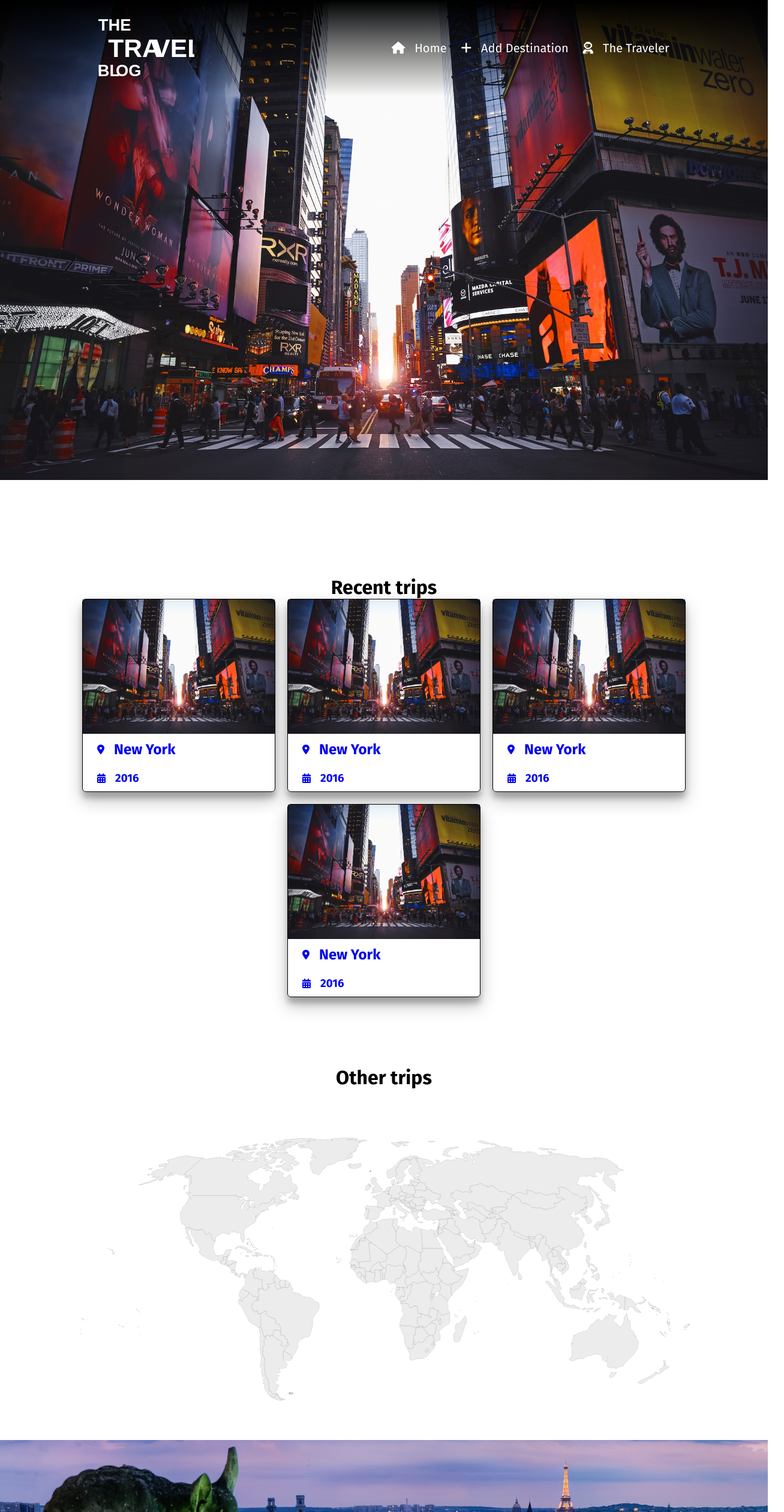
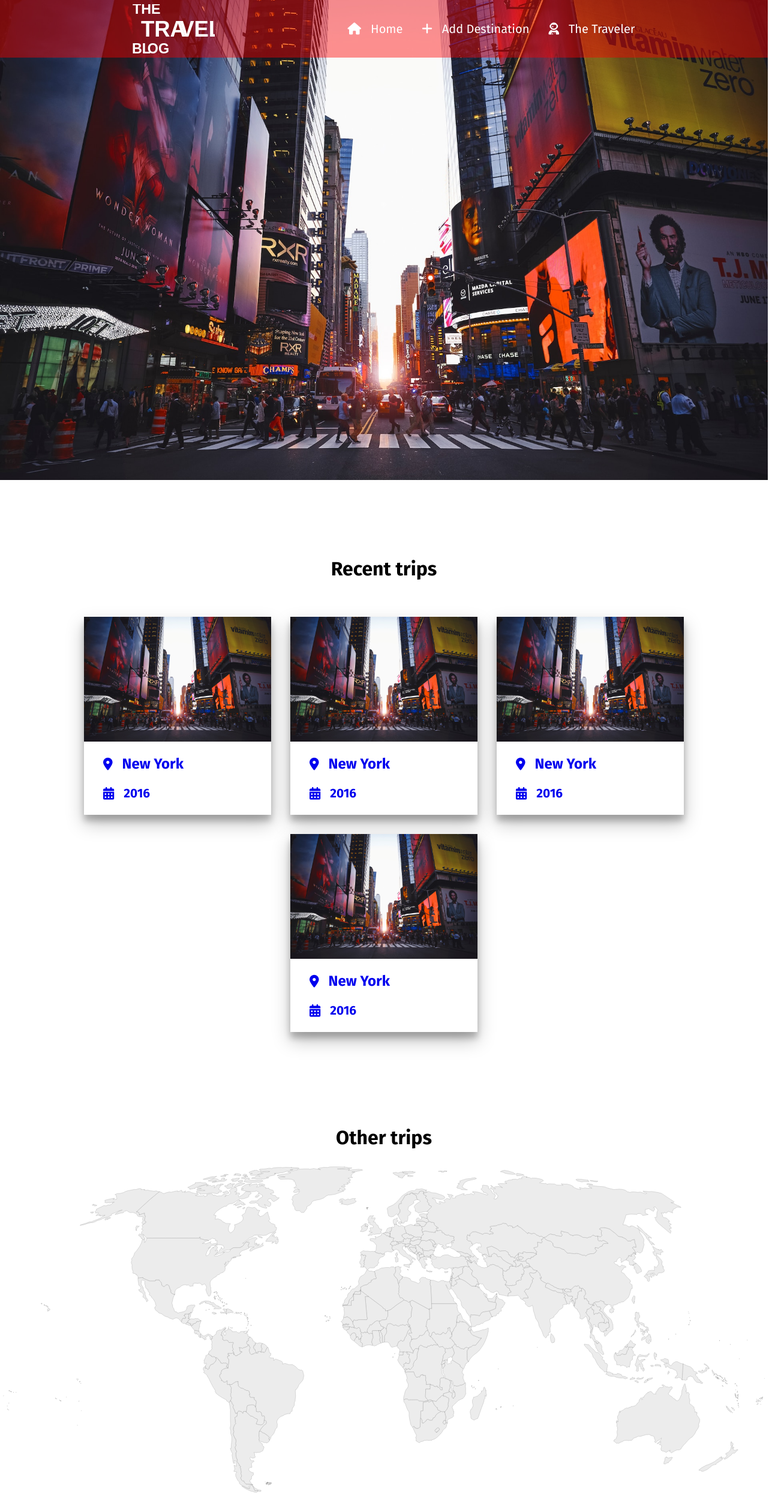
Before and after one commit to jnhm281/FLAG_Frontend-final-project, a React (Vite) app: page / in a window 1280 px wide. Shown: the top 2520 px of the page at 60% size, 1307 px wide, since content can reach past the window. Built offline with nearby package versions, Linux system fonts and the light colour scheme.

Commit message:
New structure and css optimization with mobile in mind (responsive)

```diff
--- a/src/components/BodyAbout.jsx
+++ b/src/components/BodyAbout.jsx
@@ -2,18 +2,23 @@
   return (
     <>
       <div className="body-about-page">
-        <section className="about">
+        <section className="about-container">
           <div className="section-title">
             <h2>About me</h2>
           </div>
-          <div className="about-container">
-            <img
-              src="/images/Profile-Photo.jpg"
-              alt="Bio Img"
-              className="about-img"
-            />
+          <div className="about-wrapper">
+            <div className="about-details">
+              <img
+                src="/images/Profile-Photo.jpg"
+                alt="Bio Img"
+                className="about-details-img"
+              />
+              <h4 className="about-details-name">João Magalhães</h4>
+              <h5 className="about-details-age">1988 - ?</h5>
+              <h5 className="about-details-naturality">Lisbon, Portugal</h5>
+            </div>
             <div className="about-presentation">
-              <p>
+              <p className="about-presentation-text">
                 Being a travel blogger is an exhilarating journey that goes
                 beyond the conventional boundaries of a career. It's a lifestyle
                 fueled by an insatiable wanderlust, a perpetual curiosity to
@@ -33,9 +38,6 @@
                 a profound connection to the world and its myriad wonders. Or,
                 as i like to say, I just simply like to travel.
               </p>
-              <h3>João Magalhães</h3>
-              <h4>Lisbon, Portugal</h4>
-              <h4>1988 - ?</h4>
             </div>
           </div>
         </section>
--- a/src/components/BodyTrip.jsx
+++ b/src/components/BodyTrip.jsx
@@ -5,7 +5,7 @@
   return (
     <>
       <div className="body-trip-page">
-        <section className="trip-hero">
+        <section className="trip-container">
           <div className="section-title, trip-title">
             <i class="fa-solid fa-location-dot"></i>
             <h2 className="trip-destination">New York</h2>
--- a/src/components/Continent.jsx
+++ b/src/components/Continent.jsx
@@ -3,19 +3,16 @@
 function Continent() {
   return (
     <>
-      <section className="continent">
-        <div className="continent-img-container">
+      <section className="continent-container">
+        <div className="continent-title">
           <img
             src="/images/Europe.jpg"
             alt="Continent img"
-            className="continent-img"
+            className="continent-title-img"
           />
-        </div>
-        <div className="section-title">
-          <h2>Europe</h2>
+          <h2 className="continent-title-text">Europe</h2>
         </div>
         <CardContainer />
-        {/* <div></div> */}
       </section>
     </>
   );
--- a/src/components/Footer.jsx
+++ b/src/components/Footer.jsx
@@ -1,18 +1,16 @@
 function Footer() {
   return (
     <>
-      <div className="footer">
-        <a href="" className="footer-copyright">
+      <div className="footer-container">
+        <span className="footer-copyright">
           <i class="fa-solid fa-copyright"></i>
           Copyright
-        </a>
-        <a href="" className="footer-contacts">
+        </span>
+        <span className="footer-contacts">
           <i class="fa-solid fa-address-book"></i>
           Contacts
-        </a>
-        <a href="" className="footer-social-media">
-          Social Media
-        </a>
+        </span>
+        <span className="footer-social-media">Social Media</span>
       </div>
     </>
   );
--- a/src/components/Header.jsx
+++ b/src/components/Header.jsx
@@ -3,29 +3,29 @@
 function Header() {
   return (
     <>
-      <div className="header">
-        <div className="identity">
-          <Link href="/" className="identity-home">
+      <div className="header-container">
+        <div className="header-identity">
+          <Link href="/" className="header-identity-home">
             <span></span>
             <img
               src="/logo/Wordmark-250x150px-DM.svg"
               alt="Wordmark"
-              className="identity-logo"
+              className="header-identity-home-logo"
             />
           </Link>
         </div>
-        <div className="menu">
-          <Link href="/" className="menu-home">
+        <div className="header-menu">
+          <Link href="/" className="header-menu-home">
             <i class="fa-solid fa-house"></i>
-            <span className="menu-text">Home</span>
+            <span className="header-menu-home-text">Home</span>
           </Link>
-          <Link href="/adddestination" className="menu-add">
+          <Link href="/adddestination" className="header-menu-add">
             <i class="fa-solid fa-plus"></i>
-            <span className="menu-text">Add Destination</span>
+            <span className="header-menu-add-text">Add Destination</span>
           </Link>
-          <Link href="/about" className="menu-about">
+          <Link href="/about" className="header-menu-about">
             <i class="fa-solid fa-user-astronaut"></i>
-            <span className="menu-text">The Traveler</span>
+            <span className="header-menu-about-text">The Traveler</span>
           </Link>
         </div>
       </div>
--- a/src/components/Hero.jsx
+++ b/src/components/Hero.jsx
@@ -3,8 +3,7 @@
 function Hero() {
   return (
     <>
-      <section className="hero">
-        <div className="hero-container">
+      <section className="hero-container">
         <Link href="">
           <img
             src="/images/new-york/New-York-Times-Square.jpg"
@@ -12,8 +11,6 @@
             className="hero-img"
           />
         </Link>
-        </div>
-        {/* <div></div> */}
       </section>
     </>
   );
--- a/src/components/OtherTrips.jsx
+++ b/src/components/OtherTrips.jsx
@@ -1,7 +1,9 @@
+import { Link } from "wouter";
+
 function OtherTrips() {
   return (
     <>
-      <section className="other-trips">
+      <section className="other-trips-container">
         <div className="section-title">
           <h2>Other trips</h2>
         </div>
@@ -12,7 +14,62 @@
             className="worldMap-img"
           />
         </div>
-        {/* <div></div> */}
+        {/* <div className="continent-title-container-mobile">
+          <Link href="" className="continent-title-mobile">
+            <span></span>
+            <img
+              src="/images/Europe.jpg"
+              alt=""
+              className="continent-title-img-mobile"
+            />
+            <h2 className="continent-title-text-mobile">Europe</h2>
+          </Link>
+          <Link href="" className="continent-title-mobile">
+            <span></span>
+            <img
+              src="/images/Africa.jpg"
+              alt=""
+              className="continent-title-img-mobile"
+            />
+            <h2 className="continent-title-text-mobile">Africa</h2>
+          </Link>
+          <Link href="" className="continent-title-mobile">
+            <span></span>
+            <img
+              src="/images/South-America.jpg"
+              alt=""
+              className="continent-title-img-mobile"
+            />
+            <h2 className="continent-title-text-mobile">South America</h2>
+          </Link>
+          <Link href="" className="continent-title-mobile">
+            <span></span>
+            <img
+              src="/images/North-America.jpg"
+              alt=""
+              className="continent-title-img-mobile"
+            />
+            <h2 className="continent-title-text-mobile">North America</h2>
+          </Link>
+          <Link href="" className="continent-title-mobile">
+            <span></span>
+            <img
+              src="/images/Asia.jpg"
+              alt=""
+              className="continent-title-img-mobile"
+            />
+            <h2 className="continent-title-text-mobile">Asia</h2>
+          </Link>
+          <Link href="" className="continent-title-mobile">
+            <span></span>
+            <img
+              src="/images/Oceania.jpg"
+              alt=""
+              className="continent-title-img-mobile"
+            />
+            <h2 className="continent-title-text-mobile">Oceania</h2>
+          </Link>
+        </div> */}
       </section>
     </>
   );
--- a/src/components/RecentTrips.jsx
+++ b/src/components/RecentTrips.jsx
@@ -3,12 +3,11 @@
 function RecentTrips() {
   return (
     <>
-      <section className="recent-trips">
+      <section className="recent-trips-container">
         <div className="section-title">
           <h2>Recent trips</h2>
         </div>
         <CardContainer />
-        {/* <div></div> */}
       </section>
     </>
   );
--- a/src/components/TripCard.jsx
+++ b/src/components/TripCard.jsx
@@ -3,25 +3,23 @@
 function TripCard() {
   return (
     <>
-      <div className="tripCard">
       <Link href="/trip" className="tripCard-container">
         <img
           src="/images/new-york/New-York-Times-Square.jpg"
           alt="New York - Times Square"
-            className="card-img"
+          className="tripcard-img"
         />
         <div className="tripCard-info">
           <span className="tripCard-location">
             <i class="fa-solid fa-location-dot"></i>
-              <h3>New York</h3>
+            <h3 className="tripCard-location-text">New York</h3>
           </span>
           <span className="tripCard-date">
             <i class="fa-solid fa-calendar-days"></i>
-              <h4>2016</h4>
+            <h4 className="tripCard-date-text">2016</h4>
           </span>
         </div>
       </Link>
-      </div>
     </>
   );
 }
--- a/src/index.css
+++ b/src/index.css
@@ -1,10 +1,11 @@
+/* Imports */
+
 @import url('https://fonts.googleapis.com/css2?family=Fira+Sans:ital,wght@0,400;0,700;0,900;1,400;1,700;1,900&family=PT+Serif:ital,wght@0,400;0,700;1,400;1,700&display=swap');
 
-/* font-family: 'Fira Sans', sans-serif;
-font-family: 'PT Serif', serif; */
+/* Resets */
 
 html {
-    scroll-snap-type: y mandatory;
+    scroll-snap-type: y proximity;
 }
 
 body {
@@ -28,162 +29,175 @@
     padding: 0;
 }
 
+h1 {
+    font-size: 2.5rem;
+}
+
+h2 {
+    font-size: 2rem;
+}
+
+h3 {
+    font-size: 1.5rem;
+}
+
+h4 {
+    font-size: 1.3rem;
+}
+
+h5 {
+    font-size: 1rem;
+}
+
+h6 {
+    font-size: 0.8rem;
+}
+
 p {
     font-family: 'PT Serif', serif;
     margin: 0;
     padding: 0;
 }
 
-/* .home-page {
+/* Header */
 
-} */
-
-.header {
+.header-container {
     display: flex;
-    justify-content: space-around;
+    justify-content: space-evenly;
     align-items: center;
     width: 100%;
-    height: 20vh;
+    height: 6rem;
+    position: fixed;
     z-index: 1;
-    position: fixed;
-    background: linear-gradient(180deg, rgba(0,0,0,1) 0%, rgba(255,255,255,0) 100%);
+    background: rgba(255, 0, 0, 0.432);
 }
 
-.identity {
+.header-identity {
+    display: flex;
+    align-items: center;
+    height: 100%;
+
+}
+
+.header-identity > a {
+    width: fit-content;
+    height: fit-content;
+}
+
+.header-identity-home {
     display: flex;
     align-items: center;
     height: 100%;
 }
 
-.identity-home {
+.header-identity-home-logo {
+    height: 5.125rem;
+}
+
+.header-menu {
     display: flex;
     align-items: center;
-    height: 100%;
+    gap: 2rem;
 }
 
-.identity-logo {
-    width: 160px;
-    height: 100%;
-}
-
-.menu {
-    display: flex;
-    align-items: center;
-    gap: 1.5rem;
-}
-
-.menu > a {
+.header-menu > a {
     width: fit-content;
     height: fit-content;
     font-size: 1.25rem;
 }
 
-.menu-home {
+.header-menu-home {
     display: flex;
     align-items: center;
     gap: 1rem;
     color: white;
 }
 
-.menu-add {
+.header-menu-add {
     display: flex;
     align-items: center;
     gap: 1rem;
     color: white;
 }
 
-.menu-about {
+.header-menu-about {
     display: flex;
     align-items: center;
     gap: 1rem;
     color: white;
 }
 
-.body-home-page {
-    display: flex;
-    flex-direction: column;
-    width: 100%;
-}
+/* Home Page */
 
-.hero {
-    display: flex;
-    align-items: center;
-    width: 100%;
-    height: 100vh;
-    scroll-snap-align: start;
-}
+/* .home-page {
+
+} */
+
+/* .body-home-page {
+
+} */
+
+        /* Hero */
 
 .hero-container {
-    display: flex;
-    align-items: center;
-    width: 100%;
-    height: 100%;
+    scroll-snap-align: start;
 }
 
 .hero-img {
     width: 100%;
-    height: 100%;
+    height: 100vh;
     object-fit: cover;
 }
 
-.recent-trips {
+        /* Recent Trips */
+
+.recent-trips-container {
     display: flex;
     flex-direction: column;
     align-items: center;
-    width: 100%;
-    height: 80vh;
-    padding-top: 20vh;
+    padding-top: 6rem;
     scroll-snap-align: start;
 }
 
 .section-title {
+    line-height: 6rem;
+    vertical-align: middle;
+}
+
+        /* Card Container */
+
+.card-container {
     display: flex;
     justify-content: center;
     align-items: center;
-    height: 10vh;
+    flex-wrap: wrap;
+    gap: 2rem;
+    min-height: calc(100vh - 16rem);
+    padding: 2rem 2rem;
 }
 
-.section-title > h2 {
-    font-size: 2rem;
-}
-
-.card-container {
-    display: flex;
-    flex-wrap: wrap;
-    justify-content: center;
-    align-items: center;
-    gap: 20px;
-    width: 100%;
-    height: 80vh;
-}
-
-.tripCard {
-    width: 320px;
-    height: 40vh;
-    border-radius: 6px;
-    border: 1px solid black;
-    box-shadow: rgba(0, 0, 0, 0.25) 0px 14px 28px, rgba(0, 0, 0, 0.22) 0px 10px 10px;;
-}
+        /* Card */
 
 .tripCard-container {
     display: flex;
     flex-direction: column;
-    /* justify-content: ; */
-    align-items: left;
+    justify-content: space-between;
+    width: 312px;
+    height: 330px;
+    box-shadow: rgba(0, 0, 0, 0.25) 0px 14px 28px, rgba(0, 0, 0, 0.22) 0px 10px 10px;;
 }
 
 .card-img {
     width: 100%;
-    height: 70%;
     object-fit: cover;
 }
 
 .tripCard-info {
-    height: 30%;
-    padding-left: 1.5rem;
     display: flex;
     flex-direction: column;
-    justify-content: space-around;
+    justify-content: space-evenly;
+    height: 100%;
+    padding-left: 2rem;
 }
 
 .tripCard-location {
@@ -191,84 +205,109 @@
     justify-content: flex-start;
     align-items: center;
     gap: 1rem;
+    font-size: 1.3rem;
 }
 
-.tripCard-location > h3 {
-    font-size: 1.5rem;
-}
+/* .tripCard-location-text {
+
+} */
 
 .tripCard-date {
     display: flex;
     justify-content: flex-start;
     align-items: center;
     gap: 1rem;
+    font-size: 1.3rem;
 }
 
-.tripCard-date > h4 {
-    font-size: 1.17rem;
-}
+/* .tripCard-date-text {
 
-.other-trips {
+} */
+
+        /* OtherTrips */
+
+.other-trips-container {
     display: flex;
     flex-direction: column;
     align-items: center;
     width: 100%;
-    height: 80vh;
-    padding-top: 20vh;
+    padding-top: 6rem;
     scroll-snap-align: start;
 }
 
 .worldMap-container {
     display: flex;
     justify-content: center;
-    align-items: center;
-    width: 100%;
-    height: 80vh;
 }
 
 .worldMap-img {
-    width: 80%;
+    width: 100%;
+    height: calc(100vh - 16rem);
+    padding: 0 2rem 4rem 2rem;
     object-fit: cover;
 }
 
-.continent {
+        /* Other Trips mobile */
+
+.continent-title-container-mobile {
     display: flex;
     flex-direction: column;
-    align-items: center;
+    justify-content: space-around;
     width: 100%;
-    height: 100vh;
-    scroll-snap-align: start;
+    height: calc((100vh - 12rem));
 }
 
-.continent-img-container {
-    display: flex;
-    justify-content: center;
-    align-items: center;
-    width: 100%;
-    height: 20vh;
+.continent-title-mobile {
     position: relative;
     text-align: center;
     color: white;
 }
 
-.continent-img-container > h2 {
-   font-size: 2rem;
+.continent-title-img-mobile {
+    width: 100%;
+    height: 4rem;
+    object-fit: cover;
 }
 
-.continent-img {
+.continent-title-text-mobile {
+    position: absolute;
+    line-height: 4rem;
+    width: 100%;
+    top: 0;
+}
+
+        /* Continent */
+
+.continent-container {
+    display: flex;
+    flex-direction: column;
+    padding-top: 6rem;
+    scroll-snap-align: start;
+}
+
+.continent-title {
+    height: 6rem;
+    position: relative;
+    text-align: center;
+    color: white;
+}
+
+.continent-title-img {
     width: 100%;
     height: 100%;
     object-fit: cover;
 }
 
-.continent-title {
+.continent-title-text {
     position: absolute;
-    top: 75%;
-    left: 50%;
-    transform: translate(-50%, -50%);
+    line-height: 6rem;
+    width: 100%;
+    top: 0;
 }
 
-.footer {
+/* Footer */
+
+.footer-container {
     display: flex;
     justify-content: space-around;
     align-items: center;
@@ -283,79 +322,112 @@
     height: fit-content;
 }
 
-.body-add-destination-page {
-    display: flex;
-    flex-direction: column;
-    width: 100%;
-}
+/* Add Destination Page */
 
-.addDestination {
+/* .add-destination-page {
+
+} */
+
+/* .body-add-destination-page {
+
+} */
+
+        /* Add Destination */
+
+.addDestination-container {
     display: flex;
     flex-direction: column;
     align-items: center;
-    width: 100%;
-    height: 80vh;
-    padding-top:20vh;
+    padding-top: 6rem;
     scroll-snap-align: start;
+
 }
 
-.form-container {
+        /* Form */
+
+.form-wrapper {
     display: flex;
     flex-direction: column;
-    justify-content: center;
     align-items: center;
-    flex-wrap: wrap;
-    width: 40%;
-    height: 80vh;
-    gap: 4rem;
+    width: 60%;
+    min-height: calc(100vh - 16rem);
+    gap: 2rem;
+    padding: 2rem 2rem;
+    font-size: 1.3rem;
+    /* font-family: 'PT Serif', serif; */
+    /* font-family: 'Fira Sans', sans-serif; */
 }
 
 .form-newDestination {
-    display: flex;
-    flex-direction: column;
-    align-items: flex-start;
-    gap: 1rem;
-    width: 100%;
-}
-
-.form-label {
-    display: flex;
-    gap: 1rem;
-}
-
-.form-newDestination > input {
-    width: 50%;
-}
-
-
-.form-dates {
-    display: flex;
-    justify-content: space-between;
-    gap: 6rem;
-    width: 100%;
-}
-
-.form-checkIn {
     display: flex;
     flex-direction: column;
     gap: 1rem;
     width: 100%;
 }
 
-.form-checkOut {
+.form-newDestination-label {
+    display: flex;
+    align-items: center;
+    gap: 1rem;
+}
+
+/* .form-newDestination-label-text {
+
+} */
+
+.form-newDestination-input {
+    width: 50%;
+}
+
+.form-dates {
+    display: flex;
+    justify-content: space-between;
+    width: 100%;
+    gap: 4rem;
+    /* flex-wrap: wrap; */
+}
+
+.form-dates-checkIn {
     display: flex;
     flex-direction: column;
     gap: 1rem;
     width: 100%;
 }
 
-.form-files {
+.form-dates-checkIn-label {
+    display: flex;
+    align-items: center;
+    gap: 1rem;
+}
+
+/* .form-dates-checkIn-label-text {
+
+} */
+
+/* .form-dates-checkIn-input {
+
+} */
+
+.form-dates-checkOut {
     display: flex;
     flex-direction: column;
-    justify-content: space-between;
-    gap: 4rem;
+    gap: 1rem;
     width: 100%;
 }
+
+.form-dates-checkOut-label {
+    display: flex;
+    align-items: center;
+    gap: 1rem;
+}
+
+/* .form-dates-checkOut-label-text {
+
+} */
+
+/* .form-dates-checkOut-input {
+
+} */
 
 .form-description {
     display: flex;
@@ -364,7 +436,17 @@
     width: 100%;
 }
 
-.form-textarea {
+.form-description-label {
+    display: flex;
+    align-items: center;
+    gap: 1rem;
+}
+
+/* .form-description-label-text {
+
+} */
+
+.form-description-input {
     resize: none;
 }
 
@@ -375,11 +457,25 @@
     width: 100%;
 }
 
+.form-upload-label {
+    display: flex;
+    align-items: center;
+    gap: 1rem;
+}
+
+/* .form-upload-label-text {
+
+} */
+
+/* .form-upload-input {
+
+} */
+
 .form-submit {
     width: 100%;
 }
 
-.form-submit > input {
+.form-submit-input {
     width: 100%;
     height: 3rem;
 }
@@ -390,44 +486,84 @@
     width: 100%;
 }
 
-.about {
+/* About Page */
+
+/* .about-page {
+
+} */
+
+/* .body-about-page {
+
+} */
+
+        /* About */
+
+.about-container {
     display: flex;
     flex-direction: column;
     align-items: center;
-    width: 100%;
-    height: 80vh;
-    padding-top: 20vh;
+    padding-top: 6rem;
     scroll-snap-align: start;
 }
 
-.about-container {
+.about-wrapper {
     display: flex;
     justify-content: center;
-    align-items: center;
+    align-items: flex-start;
     flex-wrap: wrap;
-    width: 100%;
-    height: 80vh;
-    gap: 40px;
+    gap: 2rem;
+    min-height: calc(100vh - 16rem);
+    padding: 2rem 2rem;
 }
 
-.about-img {
-    width: 20%;
-    height: 50vh;
+.about-details {
+    display: flex;
+    flex-direction: column;
+    gap: 2rem;
+}
+
+.about-details-img {
+    width: 311px;
+    height: 415px;
     object-fit: cover;
-    border-radius: 6px;
 }
+
+/* .about-details-name {
+
+} */
+
+/* .about-details-age {
+
+} */
+
+/* .about-details-naturality {
+
+} */
 
 .about-presentation {
     display: flex;
     flex-direction: column;
-    justify-content: start;
-    align-items: start;
-    gap: 20px;
-    width: 40%;
-    height: 50vh;
+    max-width: 616px;
+
 }
 
-.trip-hero {
+/* .about-presentation-text {
+
+} */
+
+/* Trip Page */
+
+/* .trip-page {
+
+} */
+
+/* .body-trip-page {
+
+} */
+
+        /* Add Destination */
+
+.trip-container {
     display: flex;
     flex-direction: column;
     align-items: center;
```
Also changed, not shown: src/components/BodyAddDestination.jsx (+42 -21 lines), public/images/Europe.jpg. Lines whose indentation alone changed are shown as unchanged.
